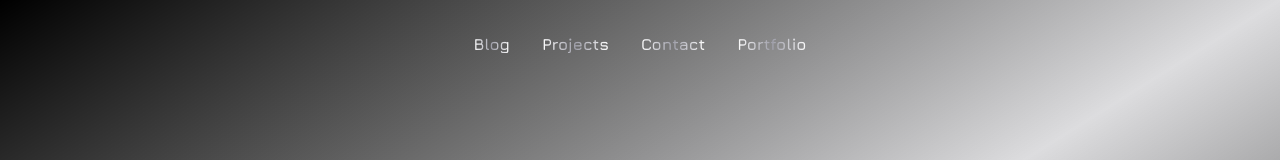
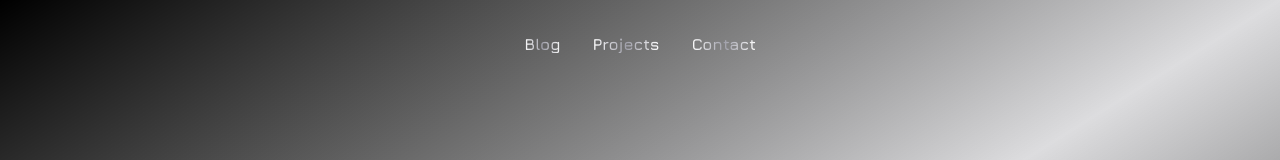
Before and after one commit to LordProfit/Lord-Profit-v2, a Next.js app: page / in a window 1280 px wide. Shown: the top 160 px of the page. Built offline with nearby package versions, Linux system fonts and the light colour scheme.

Commit message:
Refactor project entries and update portfolio link

```diff
--- a/app/page.tsx
+++ b/app/page.tsx
@@ -9,7 +9,6 @@ const navigation = [
   { name: "Blog", href: "/blog" },
   { name: "Projects", href: "/projects" },
   { name: "Contact", href: "/contact" },
-  { name: "Portfolio", href: "https://cultural-impact-494790.framer.app" },
 ];
 
 const projects = [
@@ -23,6 +22,14 @@ const projects = [
   },
   {
     number: "02",
+    name: "Synapse",
+    desc: "Notion-alternative note-taking app with AI assistant, semantic search, drag-and-drop organization, and freemium Stripe integration. Your second brain. Minimal. Fast. Yours.",
+    tags: ["Next.js", "AI", "Postgres"],
+    href: "https://synapse-kappa-teal.vercel.app",
+    live: true,
+  },
+  {
+    number: "03",
     name: "Corex",
     desc: "Collaborative canvas built for engineering teams. Markdown editor, real-time canvas, and diagram-as-code. Optimized Eraser clone.",
     tags: ["Next.js", "Canvas", "Real-time"],
@@ -30,20 +37,12 @@ const projects = [
     live: true,
   },
   {
-    number: "03",
+    number: "04",
     name: "Gwen UI",
     desc: "Open source ChatGPT UI clone. Bring your own OpenAI API key and use this clean, fast interface. 100% unaffiliated with OpenAI.",
     tags: ["Open Source", "OpenAI", "React"],
     href: "https://custom-chatbot-wine.vercel.app",
     live: true,
-  },
-  {
-    number: "04",
-    name: "OpenClaw",
-    desc: "Personal AI thinking partner for deep brainstorming, worldbuilding, and creative direction. Persistent context across sessions.",
-    tags: ["Coming Soon"],
-    href: "#",
-    live: false,
   },
 ];
 
@@ -362,7 +361,11 @@ export default function Home() {
 
         <FadeUp delay={0.2} className="flex flex-wrap gap-px">
           {[
-            { label: "Portfolio", href: "https://cultural-impact-494790.framer.app" },
+            {
+              label: "Design Portfolio",
+              href: "https://cultural-impact-494790.framer.app",
+              note: "Graphic & Brand Work",
+            },
             { label: "Blog", href: "/blog" },
           ].map((link) => (
             <a
@@ -370,9 +373,16 @@ export default function Home() {
               href={link.href}
               target="_blank"
               rel="noreferrer"
-              className="flex items-center gap-3 px-8 py-5 border border-zinc-800 font-mono text-xs text-zinc-500 tracking-[0.1em] uppercase transition-all duration-300 hover:text-[#c8f542] hover:border-[#c8f542] hover:bg-[#c8f542]/5"
+              className="flex flex-col justify-center px-8 py-5 border border-zinc-800 font-mono transition-all duration-300 hover:text-[#c8f542] hover:border-[#c8f542] hover:bg-[#c8f542]/5"
             >
-              <span>↗</span> {link.label}
+              <div className="flex items-center gap-3 text-xs text-zinc-500 tracking-[0.1em] uppercase">
+                <span>↗</span> {link.label}
+              </div>
+              {link.note && (
+                <div className="text-[10px] text-zinc-700 mt-1 tracking-wide">
+                  {link.note}
+                </div>
+              )}
             </a>
           ))}
           <button
```
